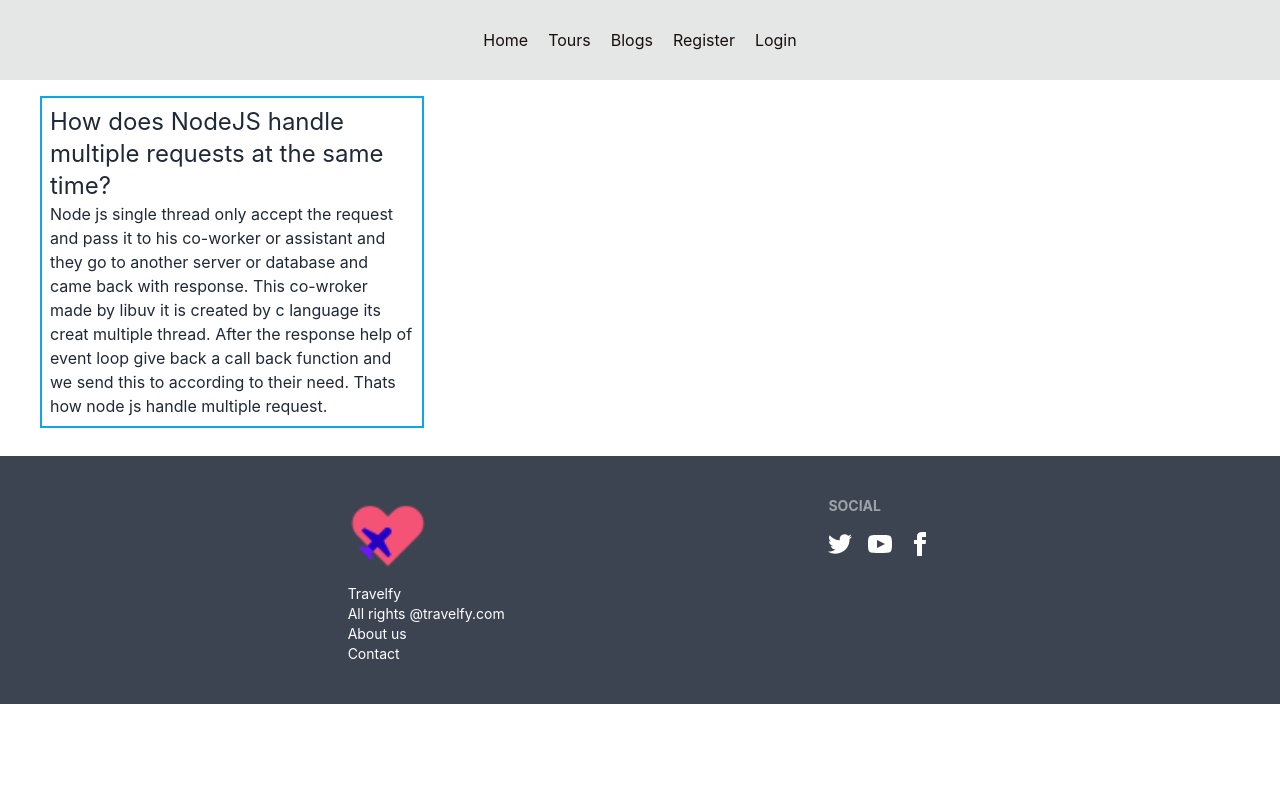
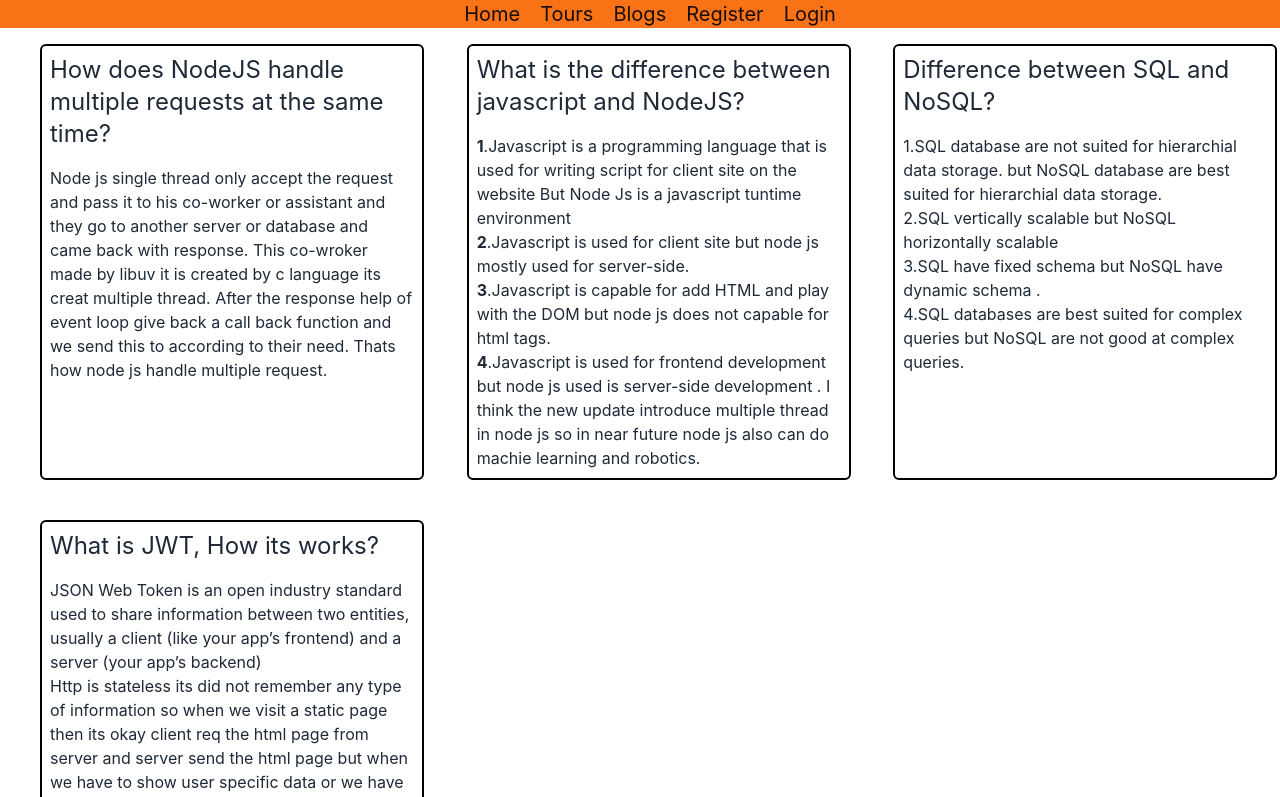
Before and after one commit to sou2000s/service-website-client, a React (Create React App) app: page /blogs in a window 1280 px wide. Shown: the top 797 px of the page. Built offline with nearby package versions, Linux system fonts and the light colour scheme; no server answers.

Commit message:
more responsive ness done

```diff
--- a/src/components/Blogs/Blogs.js
+++ b/src/components/Blogs/Blogs.js
@@ -9,10 +9,36 @@ const Blogs = () => {
         <div className="grid md:grid-cols-3 mt-4 md:ml-10 gap-10 mb-7">
 
 
-          <div className="md:w-96  border-2 p-2 border-sky-500">
+          <div className="md:w-96  border-2 p-2 border-black rounded-md">
             <h1 className="text-2xl">How does NodeJS handle multiple requests at the same time?</h1>
-            <p>
+            <p className='mt-4'>
               Node js single thread only accept the request and pass it to his co-worker or assistant  and they go to another server or database and came back with response. This co-wroker made by libuv  it is created by c language its creat multiple thread. After the response help of event loop give back a call back function and we send this to according to their need. Thats how node js handle multiple request.
+            </p>
+          </div>
+          <div className="md:w-96  border-2 p-2 border-black rounded-md">
+            <h1 className="text-2xl">What is the difference between javascript and NodeJS?</h1>
+            <p className='mt-4'>
+                <strong>1</strong>.Javascript is a programming language that is used for writing script for client site on the website But Node Js is a javascript tuntime environment <br />
+                <strong>2</strong>.Javascript is used for client site but node js mostly used for server-side. <br />
+                <strong>3</strong>.Javascript is capable for add HTML and play with the DOM but node js does not capable for html tags. <br />
+                <strong>4</strong>.Javascript is used for frontend development but node js used is server-side development . I think the new update introduce multiple thread in node js so in near future node js also can do machie learning and robotics.
+            </p>
+          </div>
+          <div className="md:w-96  border-2 p-2 border-black rounded-md">
+            <h1 className="text-2xl">Difference between SQL and NoSQL?</h1>
+            <p className='mt-4'>
+              1.SQL database are not suited for hierarchial data storage. but NoSQL database are best suited for hierarchial data storage. <br />
+              2.SQL vertically scalable but NoSQL horizontally scalable <br />
+              3.SQL have fixed schema but  NoSQL have dynamic schema . <br />
+              4.SQL databases are best suited for complex queries but NoSQL are not good at complex queries.
+            </p>
+          </div>
+          <div className="md:w-96  border-2 p-2 border-black rounded-md">
+            <h1 className="text-2xl">What is JWT, How its works?</h1>
+            <p className='mt-4'>
+            JSON Web Token is an open industry standard used to share information between two entities, usually a client (like your app’s frontend) and a server (your app’s backend) <br />
+
+            Http is stateless its did not remember any type of information so when we  visit a static page then its okay client req the html page from server and server send the html page but when we have to show user specific data or we have to check is the user is the authority to see the data. Heres comes jwt token. When we login or register its generete a token and send it to the client site and store it into seesion storage or localstorage (less secure) or http only cookie(not best but best than other options) and then when the user send req to the server the token also came with that and chekc that is the user have the authority to see the data which he/she want  to see. This is how its works.
             </p>
           </div>
 
--- a/src/components/Home/Home.js
+++ b/src/components/Home/Home.js
@@ -31,7 +31,7 @@ const Home = () => {
            <h1 className="text-center  text-3xl md:text-6xl mt-24">My Favourite Tours</h1>
 
 
-            <div className="md:flex flex-row-reverse justify-evenly flex-wrap">
+            <div className="md:flex md:flex-row-reverse mt-10 flex-col-reverse md:justify-evenly ">
                 {
                     data.result.map(tour => <Card key={tour._id} tour={tour}></Card>)
                 }
--- a/src/components/Login/Login.js
+++ b/src/components/Login/Login.js
@@ -1,7 +1,9 @@
 import React, { useContext } from 'react';
+import toast from 'react-hot-toast';
 import { Link, useLocation, useNavigate } from 'react-router-dom';
 import { AuthContext } from '../../contexts/AuthProvider';
 import useTitle from '../../hooks/useTitle';
+import Footer from '../Footer/Footer';
 
 const Login = () => {
     useTitle('login')
@@ -33,7 +35,8 @@ const Login = () => {
    })
    .then(res => res.json())
    .then(data => {
-      localStorage.setItem('token' , data.token)
+    toast.success('welcome back')
+    localStorage.setItem('token' , data.token)
    })
 
 
@@ -80,8 +83,8 @@ const Login = () => {
                   className="input input-bordered"
                 />
                 <label className="label">
-                  <Link  className="label-text-alt link link-hover">
-                    Forgot password?
+                  <Link to='/register'  className="label-text-alt link link-hover">
+                  Dont have acount? Register
                   </Link>
                 </label>
               </div>
@@ -91,7 +94,9 @@ const Login = () => {
             </form>
           </div>
         </div>
+
       </div>
+         <Footer/>
         </div>
     );
 };
--- a/src/components/MyReview/MyReview.js
+++ b/src/components/MyReview/MyReview.js
@@ -70,7 +70,7 @@ const habdleUpdateUserReview = e =>{
   .then(data =>{
      if(data.result.modifiedCount > 0){
        setRefresh(!refresh)
-      setReview(userReview)
+      // setReview(userReview)
 
       e.target.reset()
      }
@@ -81,7 +81,7 @@ const habdleUpdateUserReview = e =>{
 
   return (
     <div >
-    <div className="grid md:grid-cols-3 md:gap-20 ml-3 gap-3 md:ml-36 mb-96">
+    <div className="grid  md:grid-cols-3 md:gap-20 ml-3 gap-3 md:ml-36 mb-96">
     {userReview.length === 0 ? (
         <p>You dont post any review</p>
       ) : (
--- a/src/components/Navbar/Navbar.js
+++ b/src/components/Navbar/Navbar.js
@@ -19,21 +19,21 @@ const Navbar = () => {
         setOpen(!open)
     }
     return (
-        <div className='text-center bg-base-300 text-[#190e0e]'>
+        <div className='text-center bg-orange-500 text-[#190e0e] '>
 
-            <ul className={`md:flex md:static absolute justify-center md:w-full w-36 z-[20] md:p-7 bg-base-300 ease-in-out duration-500  ${open ? "top-4" : "top-[-200px]"}`}>
-            <li><Link to='/'>Home</Link></li>
-            <li><Link className='ml-5' to='/tours'>Tours</Link></li>
-            <li> <Link className='ml-5' to='/blogs'>Blogs</Link></li>
+            <ul className={`md:flex md:static   absolute text-xl justify-center bg-orange-500 md:w-full w-52 z-[20] md:p-0  ease-in-out duration-500  ${open ? "top-[31px]" : "top-[-250px]"}`}>
+            <li className='ml-5 md:mt-0 mt-4'><Link to='/'>Home</Link></li>
+            <li className='ml-5 md:mt-0 mt-4'><Link to='/tours'>Tours</Link></li>
+            <li className='ml-5 md:mt-0 mt-4'> <Link to='/blogs'>Blogs</Link></li>
             {
                 user?.email ? <>
-                 <li><Link className='ml-5'  to='/addtour'>Add Tour</Link></li>
-           <li> <Link className='ml-5' to='/myreview'>My review</Link></li>
-            <li><Link className='ml-5' onClick={handleLogout}>Logout</Link></li>
+                 <li className='ml-5 md:mt-0 mt-4' ><Link  to='/addtour'>Add Tour</Link></li>
+            <li className='ml-5 md:mt-0 mt-4'> <Link  to='/myreview'>My review</Link></li>
+            <li className='ml-5 md:mt-0 mt-4'><Link  onClick={handleLogout}>Logout</Link></li>
             </> :
             <>
-            <li><Link className='ml-5' to='/register'>Register</Link></li>
-            <li><Link className='ml-5' to='/login'>Login</Link></li>
+            <li className='ml-5 md:mt-0 mt-4'><Link  to='/register'>Register</Link></li>
+            <li className='ml-5 md:mt-0 mt-4'><Link  to='/login'>Login</Link></li>
             </>
             }
 
@@ -41,7 +41,7 @@ const Navbar = () => {
             </ul>
 
 
-            <div onClick={handleNavbar} className="md:hidden ">
+            <div onClick={handleNavbar} className="md:hidden text-3xl">
                  {
                     open ? <AiOutlineClose/> : <GiHamburgerMenu/>
                  }
--- a/src/components/ReviewCard/ReviewCard.js
+++ b/src/components/ReviewCard/ReviewCard.js
@@ -2,12 +2,12 @@ import React from 'react';
 
 const ReviewCard = ({review}) => {
     return (
-        <div className="card w-72 md:w-96 bg-neutral text-neutral-content">
+        <div className="card w-72 md:w-96 text-black bg-[#b2f1cd] ">
   <div className="card-body">
   <h1>{review.tourName}</h1>
     <img src={review.customerImage} className="w-10" alt={review.customerName} />
-    <p className="card-title">Name:{review.customerName}</p>
-    <p>{review.text}</p>
+    <p className="card-title">Name: <small>{review.customerName}</small></p>
+    <p>Review: {review.text}</p>
     <div className="avatar">
   <div className="w-8 rounded">
   </div>
--- a/src/components/TourDetails/TourDetails.js
+++ b/src/components/TourDetails/TourDetails.js
@@ -3,6 +3,7 @@ import toast from 'react-hot-toast';
 import { Link, useLoaderData } from 'react-router-dom';
 import { AuthContext } from '../../contexts/AuthProvider';
 import useTitle from '../../hooks/useTitle';
+import Footer from '../Footer/Footer';
 import ReviewCard from '../ReviewCard/ReviewCard'
 const TourDetails = () => {
     useTitle('TourDetsils')
@@ -20,7 +21,7 @@ const TourDetails = () => {
     const handlePostReview = e =>{
         e.preventDefault()
         if(!user?.email){
-            alert('please login first')
+        toast.error("login first")
             return;
         }
       const form = e.target;
@@ -76,6 +77,8 @@ const TourDetails = () => {
                     TourPlan?.map(plan => <span className=''>{plan}</span>)
                  }</h1>
                  <p className='pt-5 '><span className='text-2xl text-orange-600'>Total Day</span> : {TotalDay}</p>
+
+                 <button className='btn btn-success mt-5'>Buy Now</button>
             </div>
 
             <div className='mt-24 text-center mb-24'>
@@ -98,6 +101,8 @@ const TourDetails = () => {
             <div className=' mb-20 grid md:grid-cols-3 gap-24 ml-8 md:ml-36'>
                     {!reviews?.length ? <p className='text-center'>No Review available Be The First Person </p> :reviews.map(review => <ReviewCard key={review._id} review={review}/>) }
             </div>
+
+            <Footer/>
         </div>
     );
 };
--- a/src/contexts/AuthProvider.js
+++ b/src/contexts/AuthProvider.js
@@ -57,7 +57,7 @@ const AuthProvider = ({children}) => {
     useEffect(()=>{
         const unsubscribe = onAuthStateChanged(auth , currentUser =>{
             setUser(currentUser)
-        setLoading(false)
+           setLoading(false)
 
         })
         return ()=> unsubscribe()
```
Also changed, not shown: src/components/Contact/Contact.js (+27 -3 lines), src/components/Register/Register.js (+25 -3 lines).
